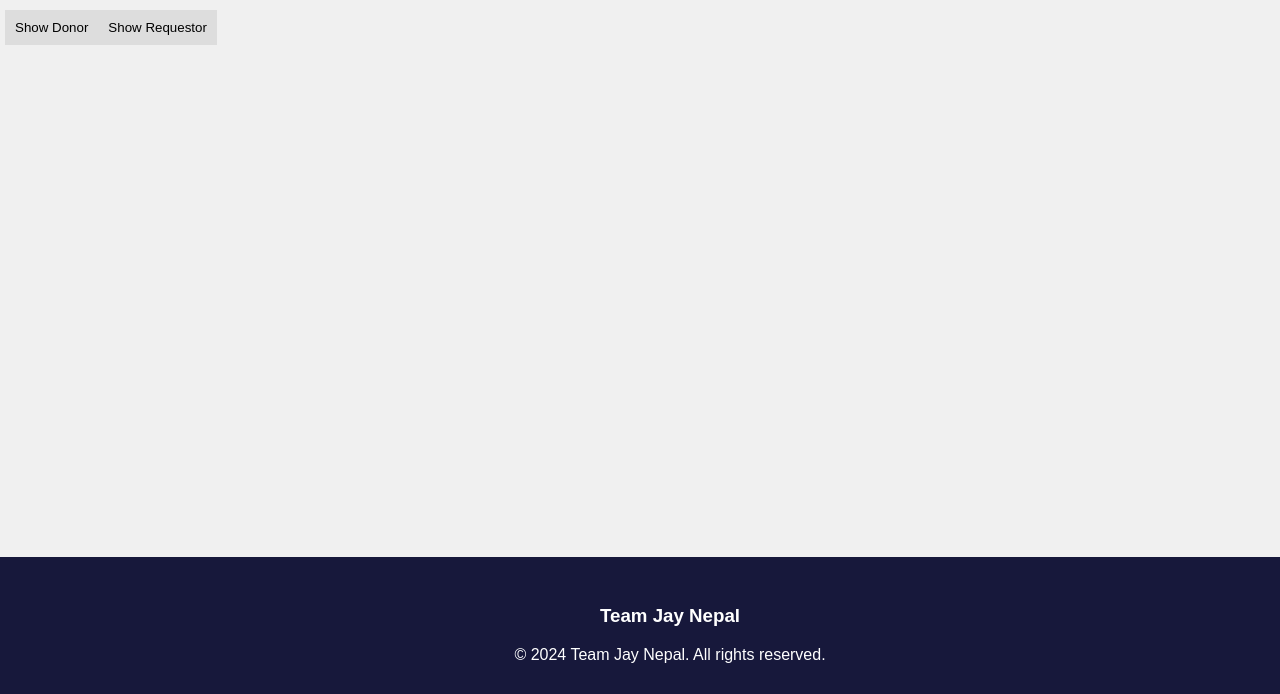
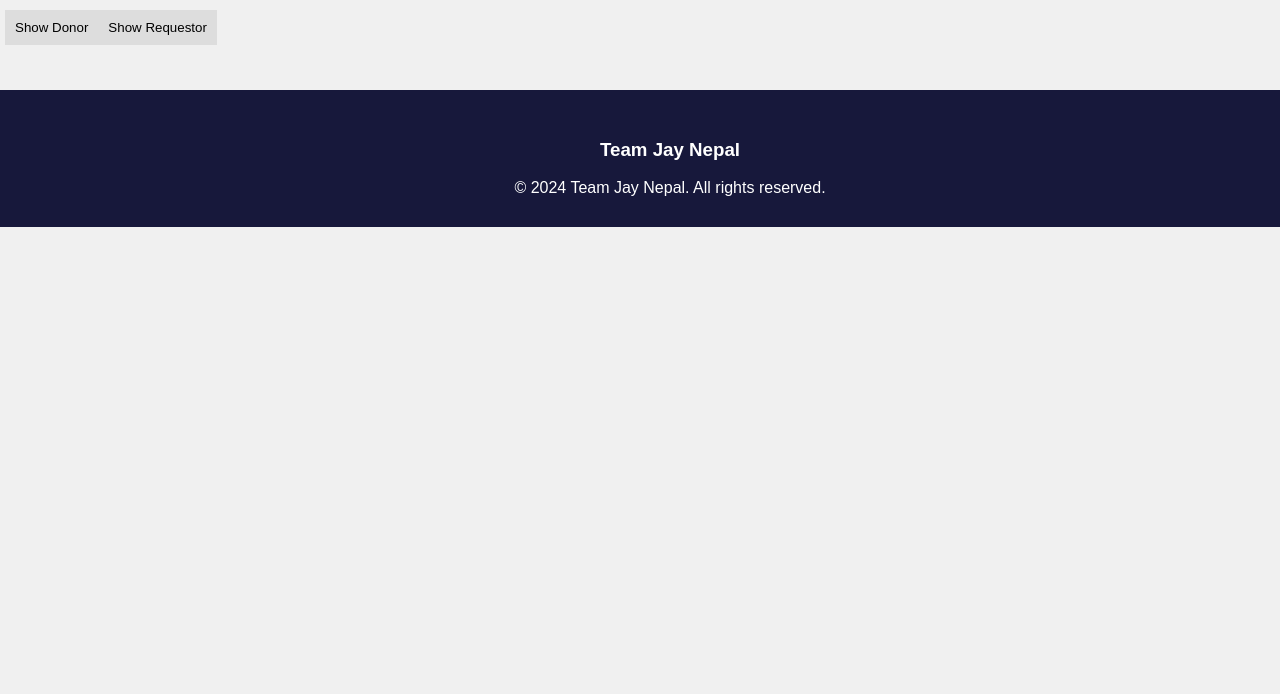
Before and after one commit to prabesh-raj-pant/Blood-Bank-Management-System, a Django app: page /dashboard/ in a window 1280 px wide; the page is wider, and only the part inside the window is pictured. Shown: the part 106-800 px from the top of that part. Run offline with Django 5.2, Linux system fonts and the light colour scheme; data that the repository does not hold is empty.

Commit message:
footer setup

```diff
--- a/templates/about.html
+++ b/templates/about.html
@@ -84,7 +84,6 @@
             background-color:#17183b;
             color: #ffff;
             padding: 30px ;
-            position: absolute;
             bottom: 0px;
             width:100%
         }
--- a/templates/bloodrequest.html
+++ b/templates/bloodrequest.html
@@ -50,7 +50,6 @@
             background-color:#17183b;
             color: #ffff;
             padding: 30px ;
-            position: absolute;
             bottom: 0px;
             width:100%
         }
@@ -187,8 +186,7 @@
             <button type="submit">Submit Request</button>
         </form>
     </section>
-</div>
- <footer>
+</div><footer>
         <div class="footer-container">
             <div class="footer-section">
                 <h3>Team Jay Nepal</h3>
--- a/templates/dashboard.html
+++ b/templates/dashboard.html
@@ -84,7 +84,6 @@
         background-color: #17183b;
         color: #ffff;
         padding: 30px;
-        position: absolute;
         bottom: 0px;
         width: 100%;
       }
@@ -112,8 +111,7 @@
       }
       .post-container {
         display: flex;
-        flex-wrap: wrap;
-        gap: 20px;
+        gap: 30px;
       }
 
       .post {
@@ -201,7 +199,7 @@
       </div>
     </div>
 
-    <footer>
+<footer>
       <div class="footer-container">
         <div class="footer-section">
           <h3>Team Jay Nepal</h3>
--- a/templates/donor.html
+++ b/templates/donor.html
@@ -48,7 +48,6 @@
             background-color:#17183b;
             color: #ffff;
             padding: 30px ;
-            position: absolute;
             bottom: 0px;
             width:100%
         }
```
